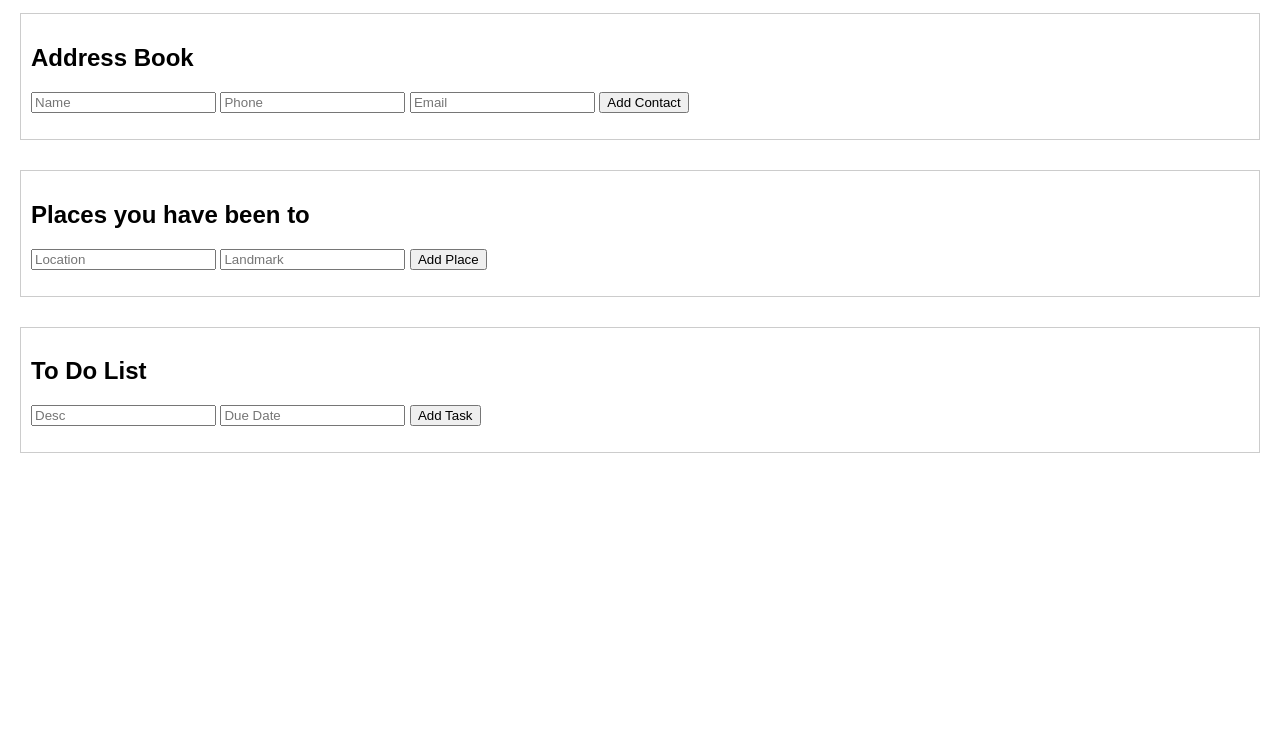
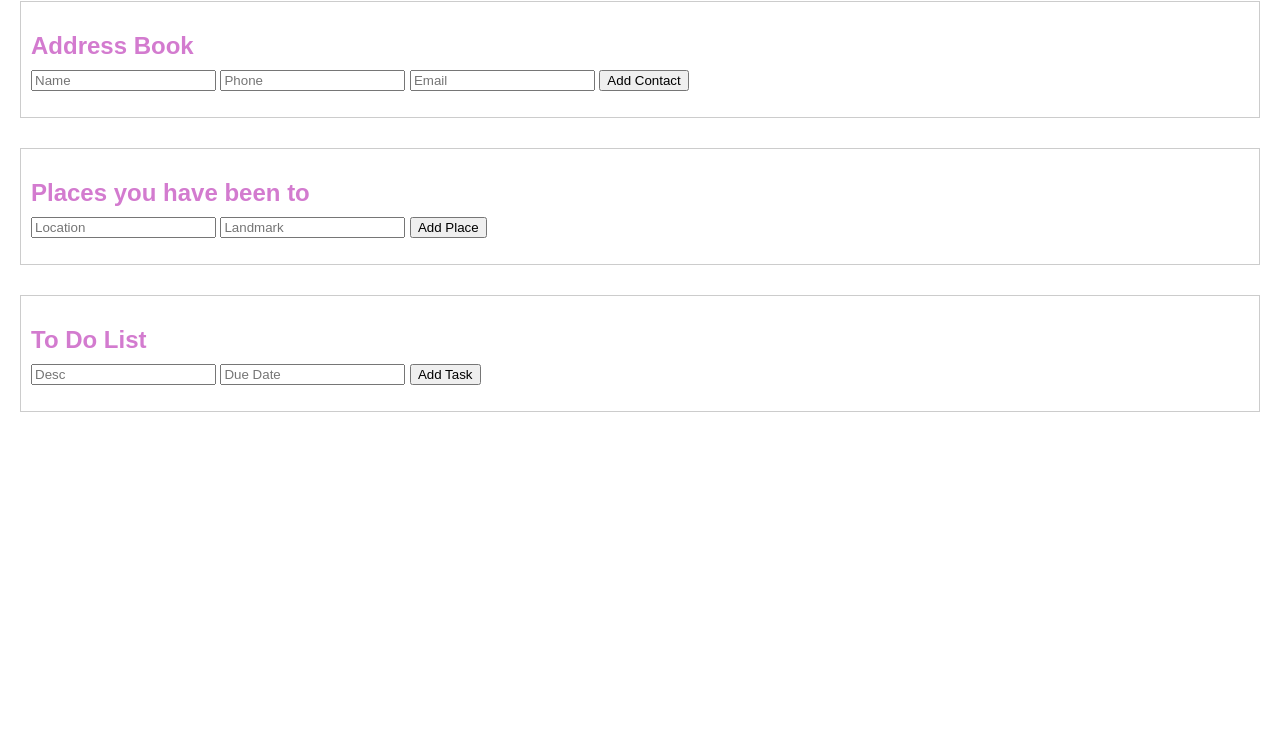
Before and after one commit to nobuyanzi07-cell/visited-places, a plain HTML site: page index.html in a window 1280 px wide. Shown: the part 67-800 px from the top of the page. Drawn offline with Linux system fonts and the light colour scheme.

Commit message:
Feat(style.css): header customization

```diff
--- a/styles.css
+++ b/styles.css
@@ -12,3 +12,7 @@
 }
 
 /*Heading Styling*/
+h1, h2 {
+    color: #d37bcf;
+    margin-bottom: 10px;
+}
```
